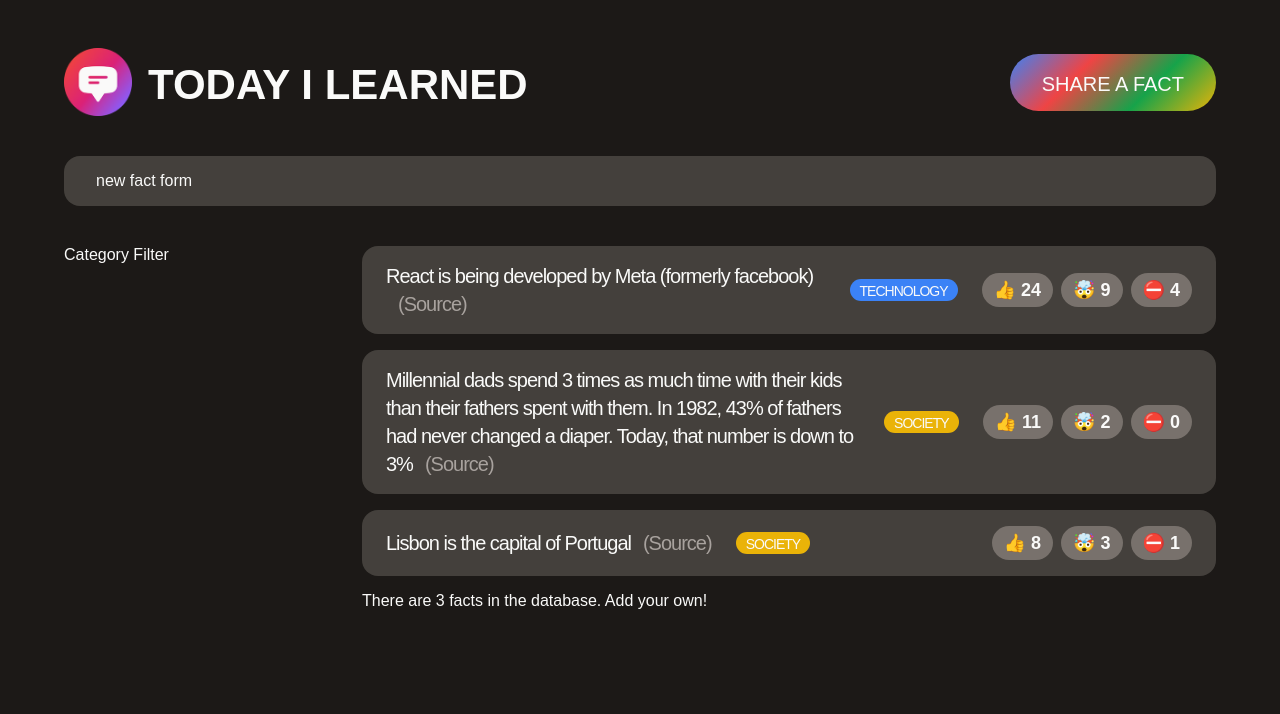
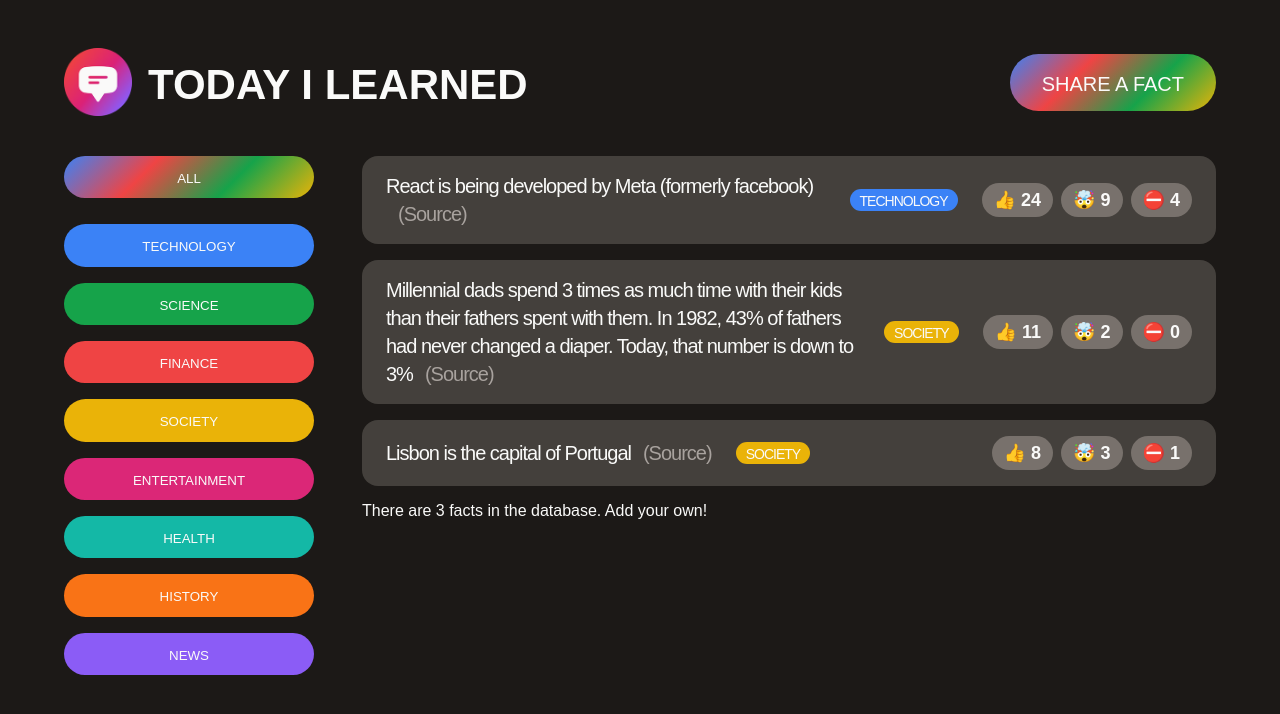
Before and after one commit to Bri-xX/TIL_Full_Stack, a React (Create React App) app: page / in a window 1280 px wide. Shown: the top 714 px of the page. Built offline with nearby package versions, Linux system fonts and the light colour scheme; a web font is replaced by a local one.

Commit message:
improved jsx

```diff
--- a/src/App.js
+++ b/src/App.js
@@ -1,3 +1,4 @@
+import { useState } from "react";
 import "./style.css";
 
 const CATEGORIES = [
@@ -45,19 +46,27 @@
   },
 ];
 
+function Counter() {
+  const [count, setCount] = useState(0);
+
+  return (
+    <div>
+      <span style={{ fontSize: "40px" }}>{count}</span>
+      <button className="btn btn-large" onClick={() => setCount((c) => c + 1)}>
+        +1
+      </button>
+    </div>
+  );
+}
+
 function App() {
-  const appTitle = "Today I Learned";
+  const [showForm, setShowForm] = useState(false);
+
   return (
     <>
-      {/*HEADER*/}
-      <header className="header">
-        <div className="logo">
-          <img src="logo.png" alt="Today I Learned Logo" />
-          <h1>{appTitle}</h1>
-        </div>
-        <button className="btn btn-large btn-open">Share a fact</button>
-      </header>
-      <NewFactForm />
+      <Header showForm={showForm} setShowForm={setShowForm} />
+
+      {showForm ? <NewFactForm /> : null}
       <main className="main">
         <CategoryFilter />
         <FactList />
@@ -66,12 +75,48 @@
   );
 }
 
+function Header({ showForm, setShowForm }) {
+  const appTitle = "Today I Learned";
+  return (
+    <header className="header">
+      <div className="logo">
+        <img src="logo.png" alt="Today I Learned Logo" />
+        <h1>{appTitle}</h1>
+      </div>
+      <button
+        className="btn btn-large btn-open"
+        onClick={() => setShowForm((show) => !show)}
+      >
+        {showForm ? "Close" : "Share a fact"}
+      </button>
+    </header>
+  );
+}
+
 function NewFactForm() {
   return <form className="fact-form">new fact form</form>;
 }
 
 function CategoryFilter() {
-  return <aside>Category Filter</aside>;
+  return (
+    <aside>
+      <ul>
+        <li className="category">
+          <button className="btn btn-all-categories">All</button>
+        </li>
+        {CATEGORIES.map((cat) => (
+          <li key={cat.name} className="category">
+            <button
+              className="btn btn-category"
+              style={{ backgroundColor: cat.color }}
+            >
+              {cat.name}
+            </button>
+          </li>
+        ))}
+      </ul>
+    </aside>
+  );
 }
 
 function FactList() {
```
